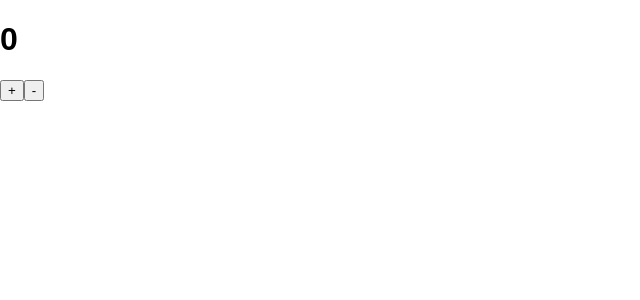
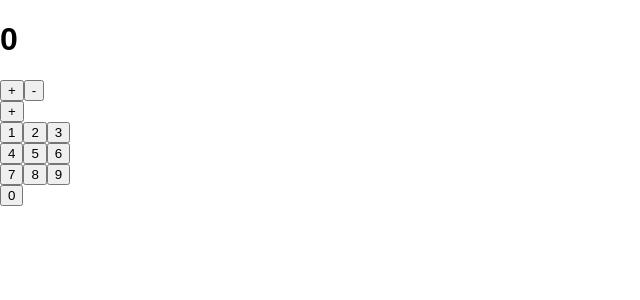
Before and after one commit to JarekZ92/Redux-homework, a React (Create React App) app: page / in a window 1280 px wide. Shown: the top 300 px of the page, without its empty margins (0-640 px from the left). Built offline with nearby package versions, Linux system fonts and the light colour scheme.

Commit message:
added buttons into Calculator component

```diff
--- a/src/App.js
+++ b/src/App.js
@@ -1,11 +1,13 @@
 import React from 'react'
 import Counter from './views/Counter'
+import Calculator from './views/Calculator'
 
 class App extends React.Component {
   render() {
     return (
       <div>
         <Counter />
+        <Calculator />
       </div>
     )
   }
--- /dev/null
+++ b/src/views/Calculator.js
@@ -0,0 +1,39 @@
+// komponent z funkcji podłączony do connecta
+
+import React from 'react'
+import { connect } from 'react-redux'
+
+const Calculator = (props) => (
+    <div>
+        <div>
+            <button>+</button>
+        </div>
+        <div>
+            <button>1</button>
+            <button>2</button>
+            <button>3</button>
+        </div>
+        <div>
+            <button>4</button>
+            <button>5</button>
+            <button>6</button>
+        </div>
+        <div>
+            <button>7</button>
+            <button>8</button>
+            <button>9</button>
+        </div>
+        <div>
+            <button>0</button>
+        </div>
+    </div>
+)
+
+const mapStateToProps = state => ({})
+
+const mapDispatchToProps = dispatch => ({})
+
+export default connect(
+    mapStateToProps,
+    mapDispatchToProps
+)(Calculator)
```
